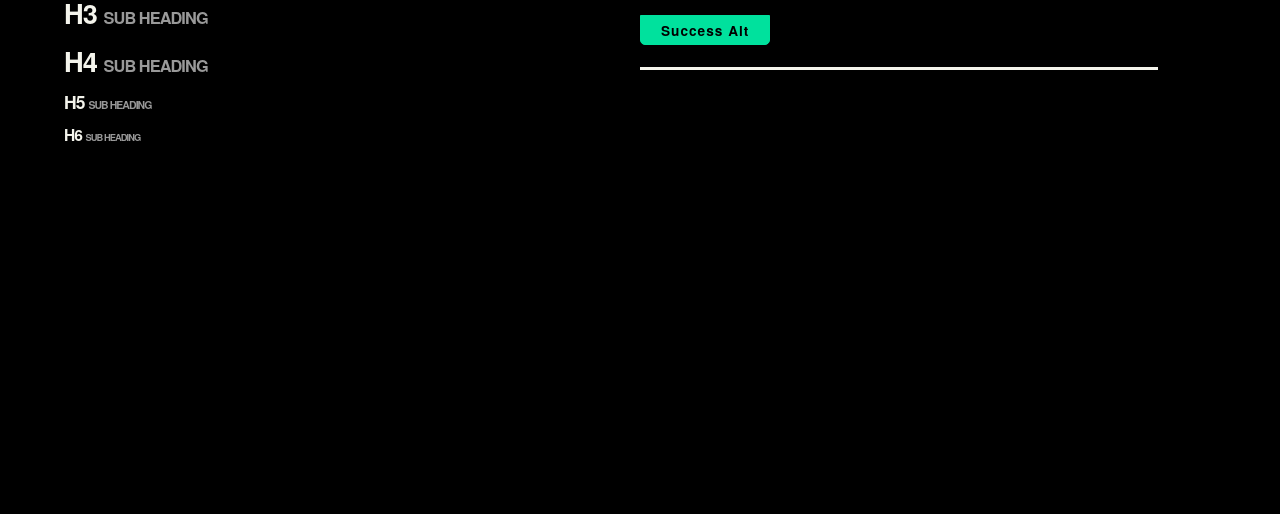
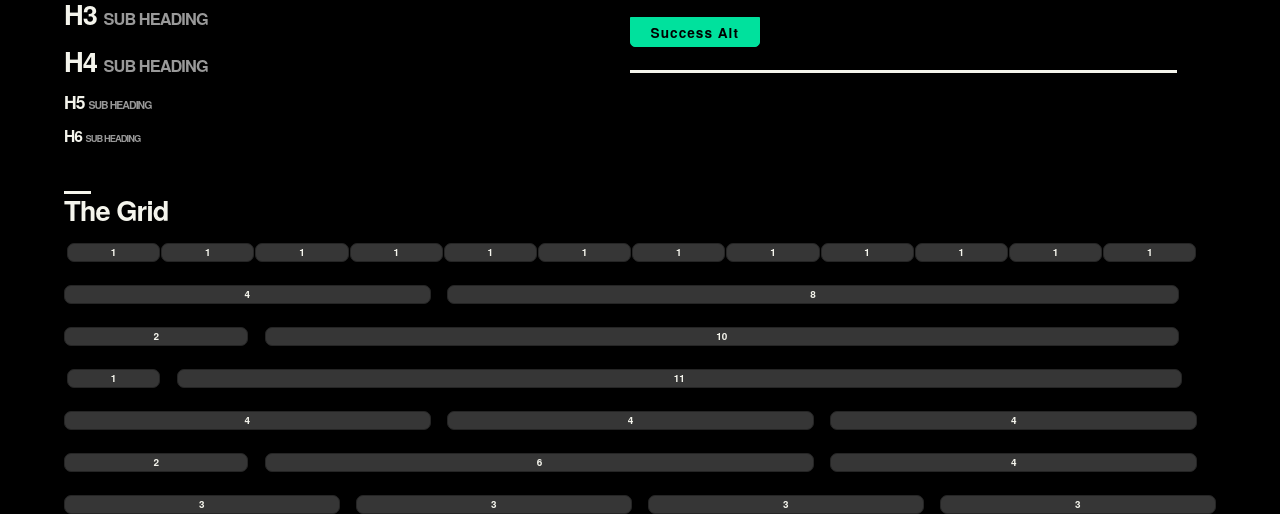
Before and after one commit to imRohan/chocolate-framework, a website: page index.html in a window 1280 px wide. Shown: the part 588-1102 px from the top of the page. Before the commit the page ends 835 px from the top, so only its background shows below. Drawn offline with nearby package versions, Linux system fonts and the light colour scheme.

Commit message:
added checks

```diff
--- a/index.html
+++ b/index.html
@@ -23,12 +23,10 @@
                 <div class="four col">
                     <h2><small class="topHeading">Dark</small>Chocolate</h2>
                 </div>
-                <div class="three col">
+                <div class="four col">
                     <p>Chocolate is a Swiss styled, responsive front-end framework that is lightweight and highly customizable.</p>
                 </div>
-                <div class="five col">
-                    <h2 class="alert center">BIG<small> small</small></h2>
-                </div>
+
             </div>
         </div>
         <div class="row">
@@ -69,6 +67,49 @@
                 <hr>
             </div>
         </div>
+        <div class="row">
+        <h3>The Grid</h3>
+        <div class="one col"><div class="colCheck">1</div></div>
+        <div class="one col"><div class="colCheck">1</div></div>
+        <div class="one col"><div class="colCheck">1</div></div>
+        <div class="one col"><div class="colCheck">1</div></div>
+        <div class="one col"><div class="colCheck">1</div></div>
+        <div class="one col"><div class="colCheck">1</div></div>
+        <div class="one col"><div class="colCheck">1</div></div>
+        <div class="one col"><div class="colCheck">1</div></div>
+        <div class="one col"><div class="colCheck">1</div></div>
+        <div class="one col"><div class="colCheck">1</div></div>
+        <div class="one col"><div class="colCheck">1</div></div>
+        <div class="one col"><div class="colCheck">1</div></div>
+        </div>
+        <div class="row">
+        <div class="four col"><div class="colCheck">4</div></div>
+        <div class="eight col"><div class="colCheck">8</div></div>
+        </div>
+        <div class="row">
+        <div class="two col"><div class="colCheck">2</div></div>
+        <div class="ten col"><div class="colCheck">10</div></div>
+        </div>
+        <div class="row">
+        <div class="one col"><div class="colCheck">1</div></div>
+        <div class="eleven col"><div class="colCheck">11</div></div>
+        </div>
+        <div class="row">
+        <div class="four col"><div class="colCheck">4</div></div>
+        <div class="four col"><div class="colCheck">4</div></div>
+        <div class="four col"><div class="colCheck">4</div></div>
+        </div>
+        <div class="row">
+        <div class="two col"><div class="colCheck">2</div></div>
+        <div class="six col"><div class="colCheck">6</div></div>
+        <div class="four col"><div class="colCheck">4</div></div>
+        </div>
+        <div class="row">
+        <div class="three col"><div class="colCheck">3</div></div>
+        <div class="three col"><div class="colCheck">3</div></div>
+        <div class="three col"><div class="colCheck">3</div></div>
+        <div class="three col"><div class="colCheck">3</div></div>
+        </div>
     </div>
         <!-- JS goes here -->
 </body>
--- a/scss/_grid.scss
+++ b/scss/_grid.scss
@@ -8,10 +8,27 @@
     box-sizing: border-box;
 
 }
+
+.colCheck{
+    height:17px;
+    width:100%;
+    background-color: #363636;
+    border: 1px solid #252525;
+    border-radius: 7px;
+    -moz-border-radius: 7px;
+    font-size: 10px;
+    font-weight: 700;
+    line-height: 17px;
+    text-align: center;
+    color:$primaryColor;
+}
 @media (min-width: $small-device) {
     .container {
         width: 90%;
         padding: 0;
+    }
+    .col{
+        margin-bottom: 1%;
     }
 }
 .row{
@@ -33,13 +50,17 @@
         width: 90%;
     }
     .col {
-        margin-left: 5%;
+        margin-left: 1.6%;
+        margin-bottom:0;
     }
     .col:first-child {
         margin-left: 0;
+        float:left;
     }
     .one.col {
         @include colWidth(1);
+        margin-left:3px;
+        float:null;
     }
     .two.col {
         @include colWidth(2);
--- a/scss/_mixins.scss
+++ b/scss/_mixins.scss
@@ -10,7 +10,7 @@
 }
 
 @mixin colWidth($val){
-  width: ((100/12)*$val) *0.90%;
+  width: ((100/12)*$val) *0.95%;
 }
 @mixin opacity ( $value: 0.5 ) {
   opacity: $value;
```
Also changed, not shown: css/chocolate.css, 1 other file.
